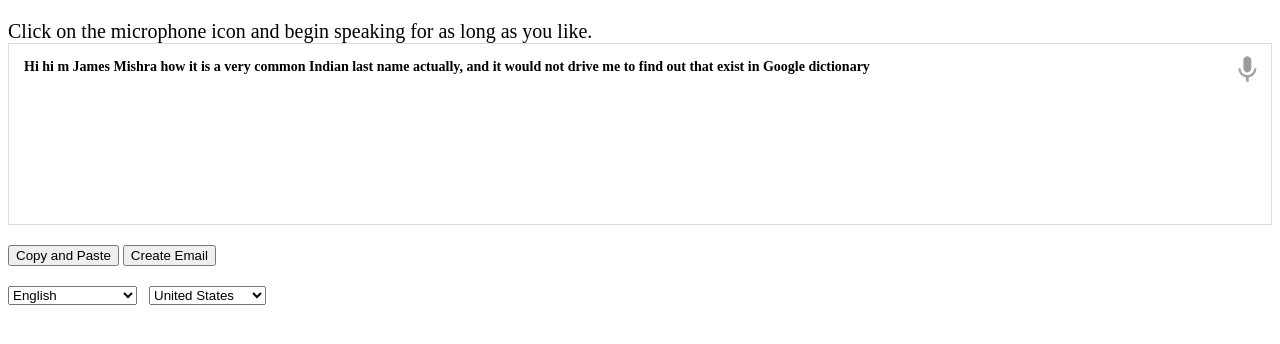
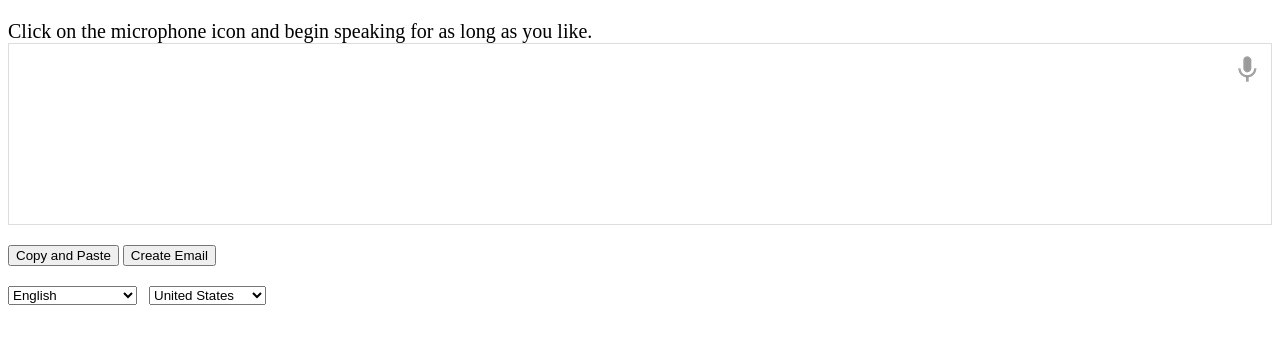
Before and after one commit to chen-ye/bespoken, a plain HTML site: page chrome.html in a window 1280 px wide. Drawn offline with Linux system fonts and the light colour scheme.

Commit message:
Removed pre-existing results from Google demo

```diff
--- a/chrome.html
+++ b/chrome.html
@@ -94,7 +94,7 @@ a.c1 {font-weight: normal;}
           <button id="start_button" onclick="startButton(event)" style="display: inline-block;"><img alt="Start" id="start_img" src="./Chrome Browser_files/mic.gif"></button>
         </div>
         <div id="results">
-          <span class="final" id="final_span">Hi hi m James Mishra how it is a very common Indian last name actually, and it would not drive me to find out that exist in Google dictionary</span> <span class="interim" id="interim_span"></span>
+          <span class="final" id="final_span"></span> <span class="interim" id="interim_span"></span>
         </div>
         <div id="copy">
           <button class="button" id="copy_button" onclick="copyButton()" style="display: inline-block;">Copy and Paste</button>
```
